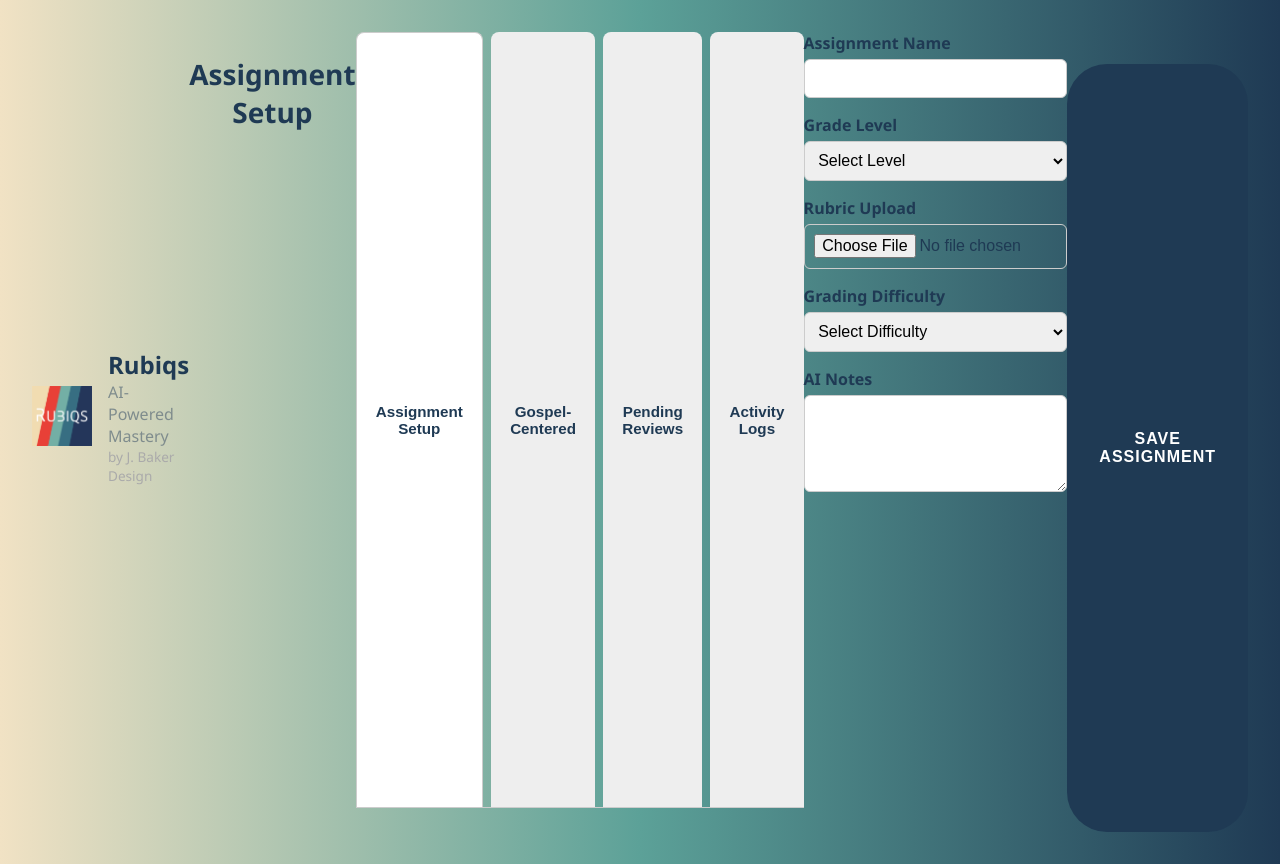
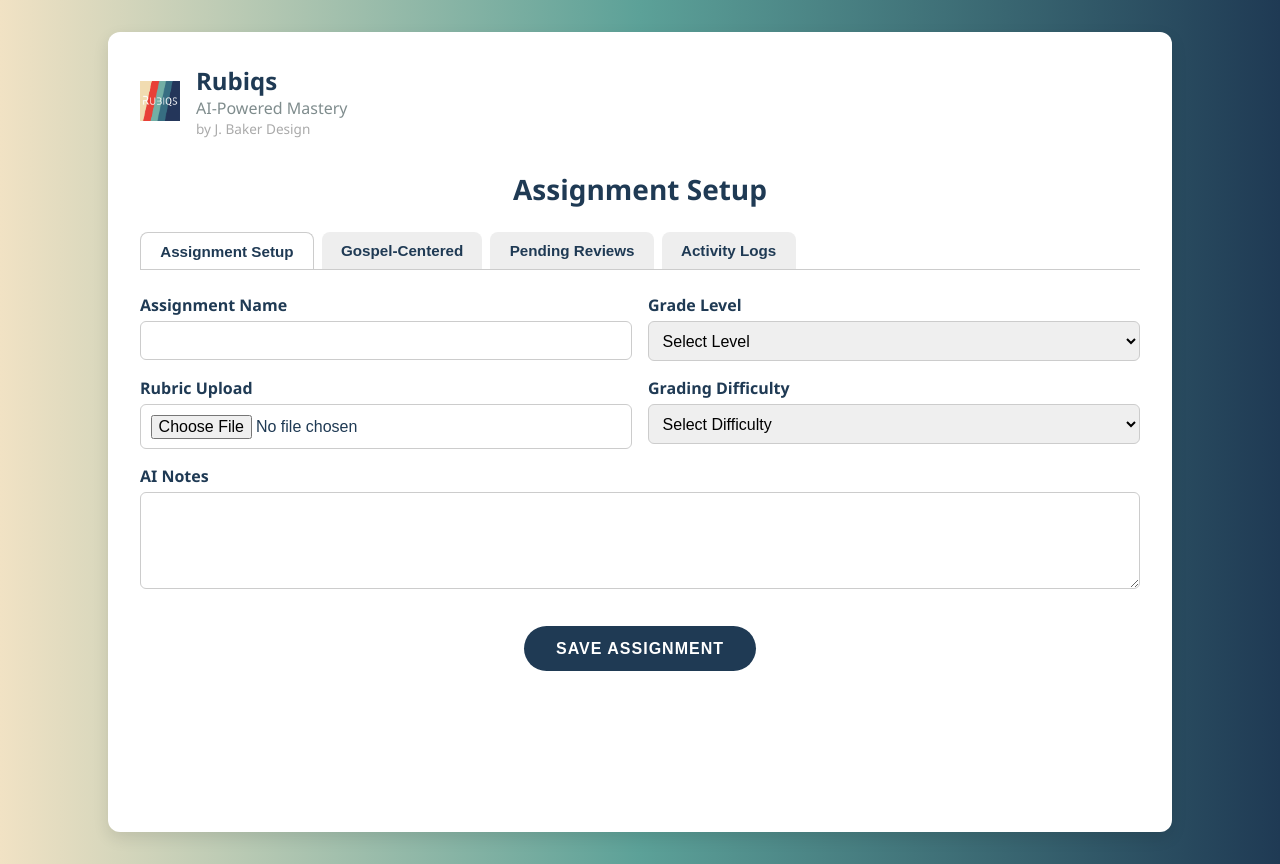
Before and after one commit to Bakerjeremiah83/rubiqs, a Python web app: template templates/admin_dashboard.html in a window 1280 px wide. Run offline with Jinja, Linux system fonts and the light colour scheme; the template is opened without the code that fills it, so the values that code supplies are empty.

Commit message:
🔧 Fix: Logo sizing + tab button functionality on admin dashboard

```diff
--- a/templates/admin_dashboard.html
+++ b/templates/admin_dashboard.html
@@ -123,14 +123,17 @@
   </style>
 </head>
 <body>
-  <div class="brand-header" style="display: flex; align-items: center; margin-bottom: 2rem;">
-    <img src="/static/rubiqs-logo.png" alt="Rubiqs Logo" style="height: 60px; width: auto; margin-right: 1rem;" />
-    <div class="brand-text">
-      <h1 style="margin: 0; font-size: 1.5rem; color: #1f3a54;">Rubiqs</h1>
-      <div style="font-size: 1rem; color: #7f8c8d;">AI-Powered Mastery</div>
-      <div style="font-size: 0.85rem; color: #aaa;">by J. Baker Design</div>
-    </div>
-  </div>
+  <div class="card">
+    <div class="brand-header">
+      <div style="display: flex; align-items: center; margin-bottom: 2rem;">
+        <img src="/static/rubiqs-logo.png" alt="Rubiqs Logo" style="height: 40px; width: auto; margin-right: 1rem;" />
+        <div>
+          <h1 style="margin: 0; font-size: 1.5rem; color: #1f3a54;">Rubiqs</h1>
+          <div style="font-size: 1rem; color: #7f8c8d;">AI-Powered Mastery</div>
+          <div style="font-size: 0.85rem; color: #aaa;">by J. Baker Design</div>
+        </div>
+      </div>
+
 
 <h2 class="title">Assignment Setup</h2>
 
```
